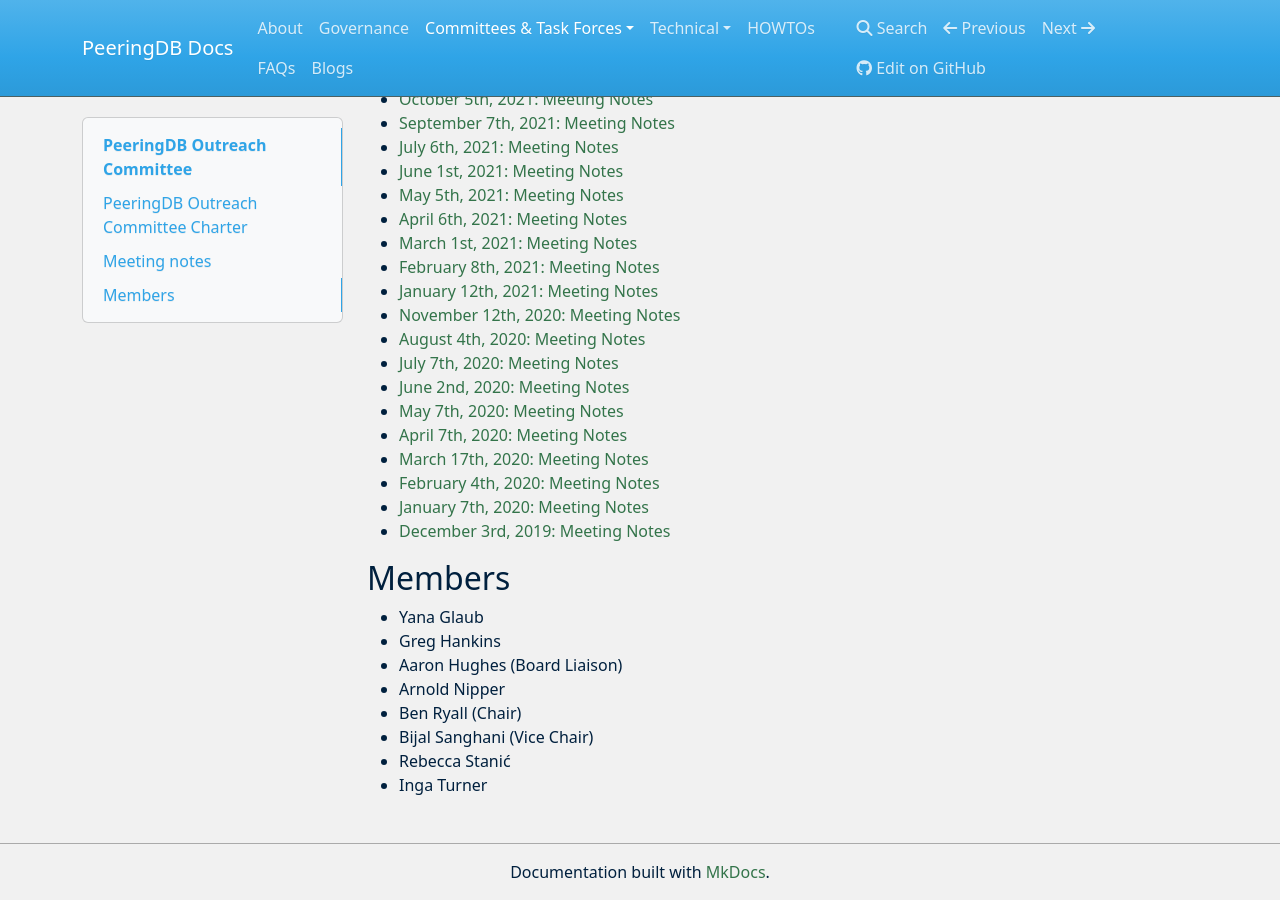
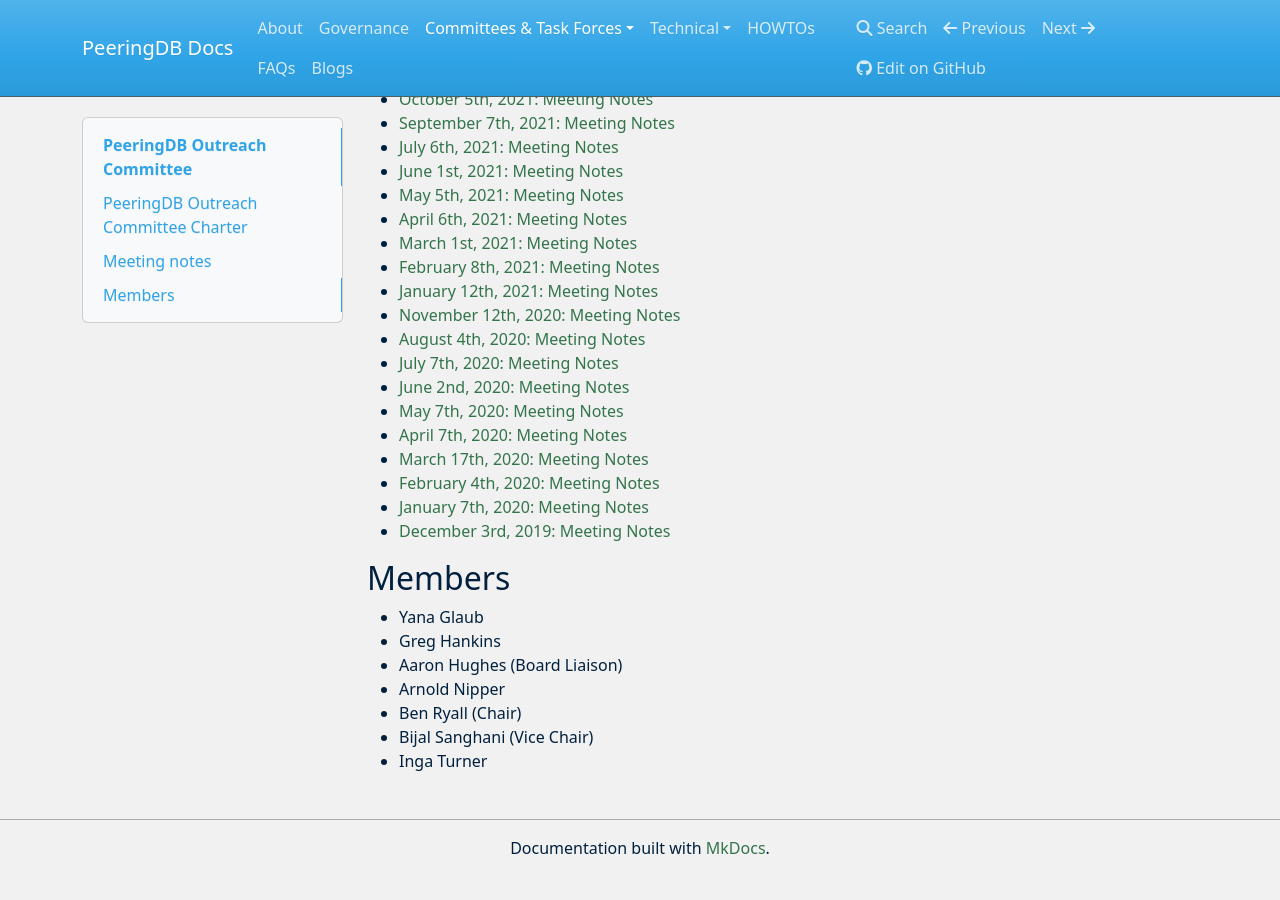
Before and after one commit to peeringdb/docs, an MkDocs documentation site: the page built from docs/committee/outreach/index.md, in a window 1280 px wide and 900 px high, scrolled down 1468 px. Built offline with MkDocs 1.6.1, drawn with Linux system fonts in a browser that asks for light colours; nearby versions of some CDN libraries; after the commit the page ends 2344 px from its top, so only the background shows below that.

Commit message:
Removed Rebecca from OC.

```diff
--- a/docs/committee/outreach/index.md
+++ b/docs/committee/outreach/index.md
@@ -36,5 +36,4 @@
 - Arnold Nipper
 - Ben Ryall (Chair)
 - Bijal Sanghani (Vice Chair)
-- Rebecca Stanić
 - Inga Turner
```
